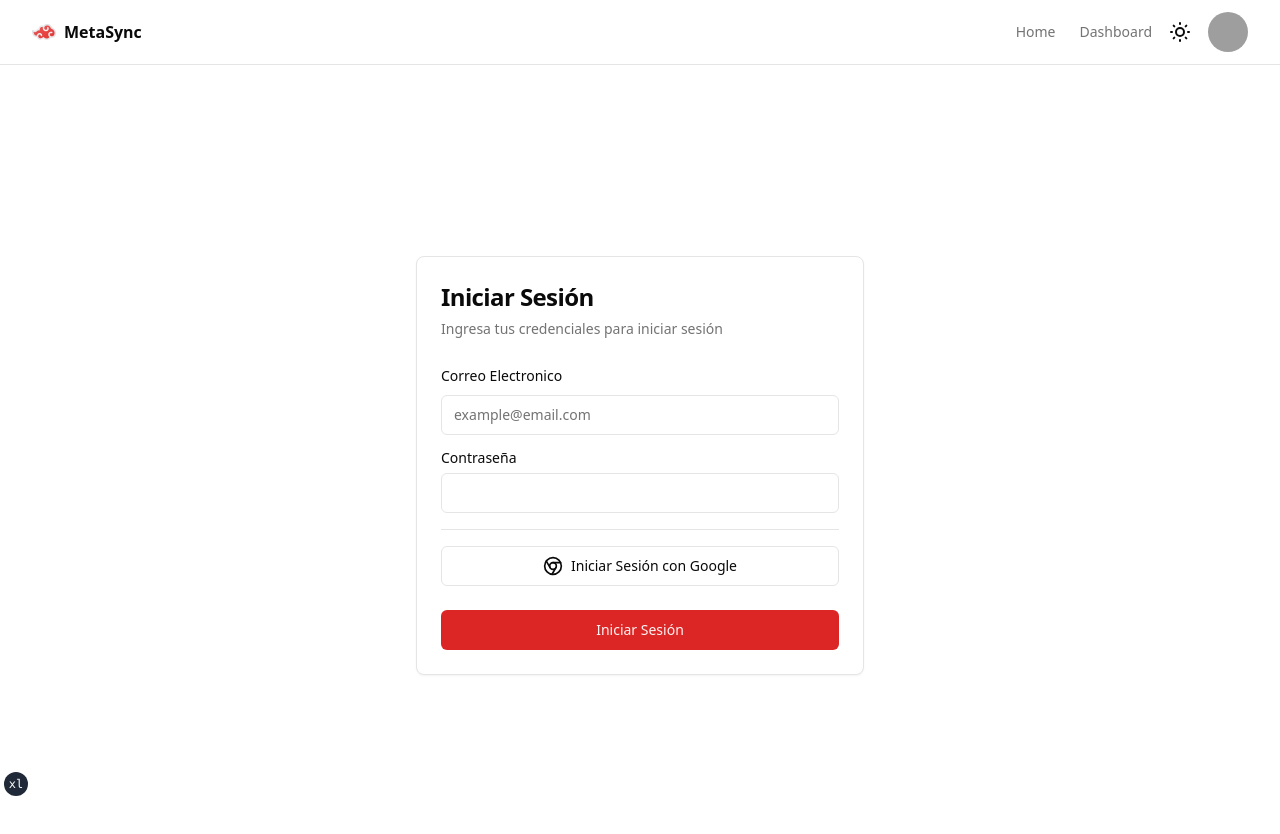
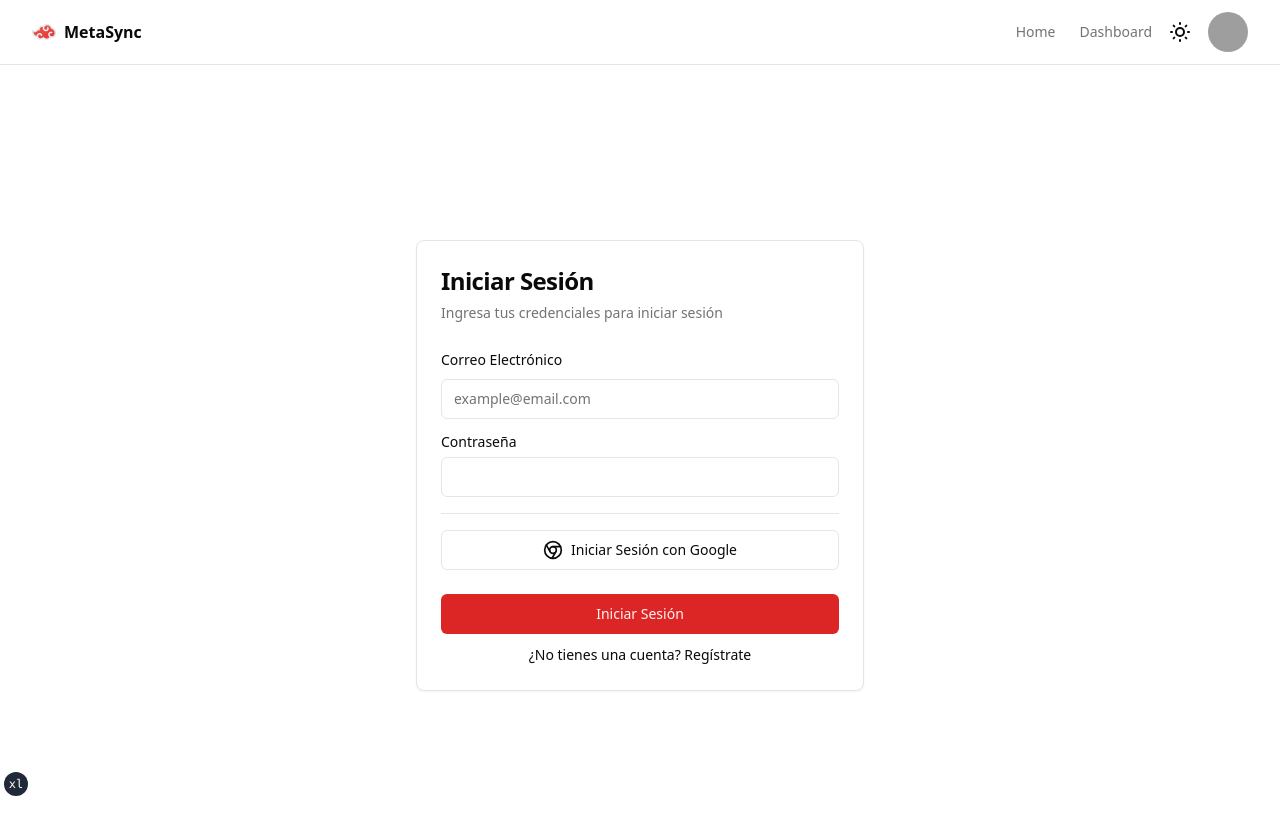
Before and after one commit to ToquiNovic/MetaSync-Client, a React (Vite) app: page /login in a window 1280 px wide. Shown: the top 834 px of the page. Built offline with nearby package versions, Linux system fonts and the light colour scheme; no server answers; grey boxes are pictures that could not be loaded.

Commit message:
add link register formlogin

```diff
--- a/src/components/app/Login/formLogin.tsx
+++ b/src/components/app/Login/formLogin.tsx
@@ -3,20 +3,26 @@ import { Label } from '@/components/ui/label'
 import { Input } from '@/components/ui/input'
 import { Separator } from '@/components/ui/separator'
 import { Button } from '@/components/ui/button'
-import { SVGProps } from 'react'
-import { JSX } from 'react/jsx-runtime'
+import { Link } from 'react-router-dom'
+import { Chrome } from 'lucide-react'
+import { FormEvent } from 'react'
 
 export default function FormLogin () {
+  const handleLogin = (e: FormEvent) => {
+    e.preventDefault()
+  }
+
   return (
-    <div className='flex items-center justify-center h-screen'>
+    <div className='flex items-center justify-center min-h-screen w-full px-4'>
       <Card className='w-full max-w-md'>
         <CardHeader>
           <CardTitle className='text-2xl font-bold'>Iniciar Sesión</CardTitle>
           <CardDescription>Ingresa tus credenciales para iniciar sesión</CardDescription>
         </CardHeader>
+        <form onSubmit={handleLogin}>
           <CardContent className='space-y-4'>
             <div className='space-y-2'>
-            <Label htmlFor='email'>Correo Electronico</Label>
+              <Label htmlFor='email'>Correo Electrónico</Label>
               <Input id='email' type='email' placeholder='example@email.com' required />
             </div>
             <div className='space-y-2'>
@@ -28,40 +34,25 @@ export default function FormLogin () {
             <Separator className='my-4' />
             <div className='space-y-2'>
               <Button variant='outline' className='w-full'>
-              <ChromeIcon className='mr-2 h-5 w-5' />
+                <Chrome className='mr-2 h-5 w-5' />
                 Iniciar Sesión con Google
               </Button>
             </div>
           </CardContent>
-        <CardFooter>
+          <CardFooter className='flex flex-col space-y-2'>
             <Button type='submit' className='w-full'>
               Iniciar Sesión
             </Button>
+            <div className='text-left mt-2'>
+              <Label>
+                <Link to='/register' className='text-sm hover:underline'>
+                  ¿No tienes una cuenta? Regístrate
+                </Link>
+              </Label>
+            </div>
           </CardFooter>
+        </form>
       </Card>
     </div>
   )
 }
-
-function ChromeIcon (props: JSX.IntrinsicAttributes & SVGProps<SVGSVGElement>) {
-  return (
-    <svg
-      {...props}
-      xmlns='http://www.w3.org/2000/svg'
-      width='24'
-      height='24'
-      viewBox='0 0 24 24'
-      fill='none'
-      stroke='currentColor'
-      strokeWidth='2'
-      strokeLinecap='round'
-      strokeLinejoin='round'
-    >
-      <circle cx='12' cy='12' r='10' />
-      <circle cx='12' cy='12' r='4' />
-      <line x1='21.17' x2='12' y1='8' y2='8' />
-      <line x1='3.95' x2='8.54' y1='6.06' y2='14' />
-      <line x1='10.88' x2='15.46' y1='21.94' y2='14' />
-    </svg>
-  )
-}
```
Lines whose indentation alone changed are shown as unchanged.
